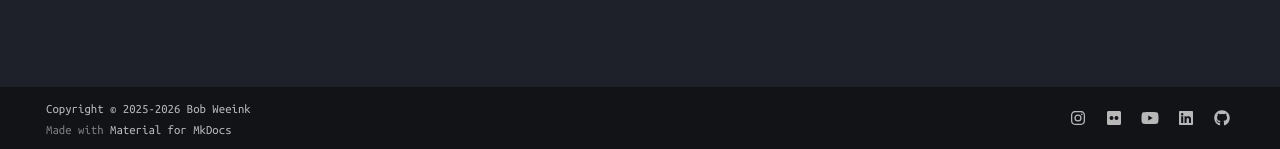
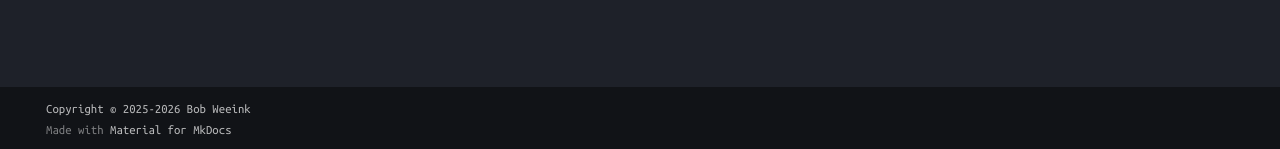
Before and after one commit to bobweeink/homepage, an MkDocs documentation site: the page built from docs/index.md, in a window 1280 px wide. Shown: the part 748-897 px from the top of the page. Built offline with MkDocs 1.6.1 and Material for MkDocs 9.7.7, drawn with Linux system fonts in a browser that asks for light colours; comment, search, counter and statistics services are not loaded.

```diff
--- a/mkdocs.yml
+++ b/mkdocs.yml
@@ -45,20 +45,6 @@ theme:
         icon: material/weather-night
         name: Switch to dark mode
 
-# Extra configuration
-extra:
-  social:
-    - icon: fontawesome/brands/instagram
-      link: https://www.instagram.com/bobweeink
-    - icon: fontawesome/brands/flickr
-      link: https://www.flickr.com/photos/bobweeink
-    - icon: fontawesome/brands/youtube
-      link: https://www.youtube.com/@bobweeink
-    - icon: fontawesome/brands/linkedin
-      link: https://www.linkedin.com/in/bobweeink
-    - icon: fontawesome/brands/github
-      link: https://github.com/bobweeink
-
 # Extensions
 # Syntax highlighting on code blocks
 markdown_extensions:
```
